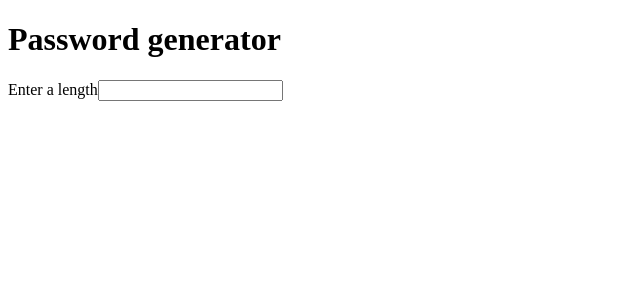
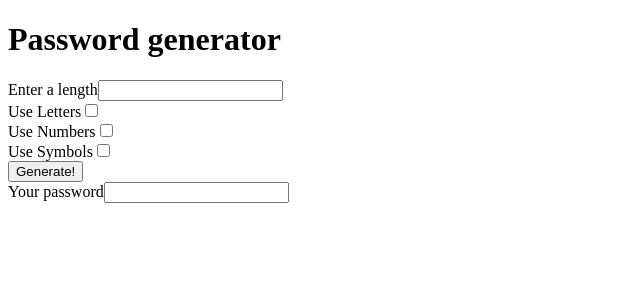
Before and after one commit to beibarys-jedi/frontend-angualr, an Angular app in the folder angular-course/: page / in a window 1280 px wide. Shown: the top 300 px of the page, without its empty margins (0-640 px from the left). Built offline with nearby package versions, Linux system fonts and the light colour scheme.

Commit message:
update app comp template

```diff
--- a/angular-course/src/app/app.component.html
+++ b/angular-course/src/app/app.component.html
@@ -1,3 +1,24 @@
 <h1>Password generator</h1>
-<label>Enter a length</label>
-<input />
+<div>
+  <label>Enter a length</label>
+  <input />
+</div>
+<div>
+  <label>Use Letters</label>
+  <input type="checkbox" />
+</div>
+<div>
+  <label>Use Numbers</label>
+  <input type="checkbox" />
+</div>
+<div>
+  <label>Use Symbols</label>
+  <input type="checkbox" />
+</div>
+<div>
+  <button>Generate!</button>
+</div>
+<div>
+  <label>Your password</label>
+  <input />
+</div>
```
